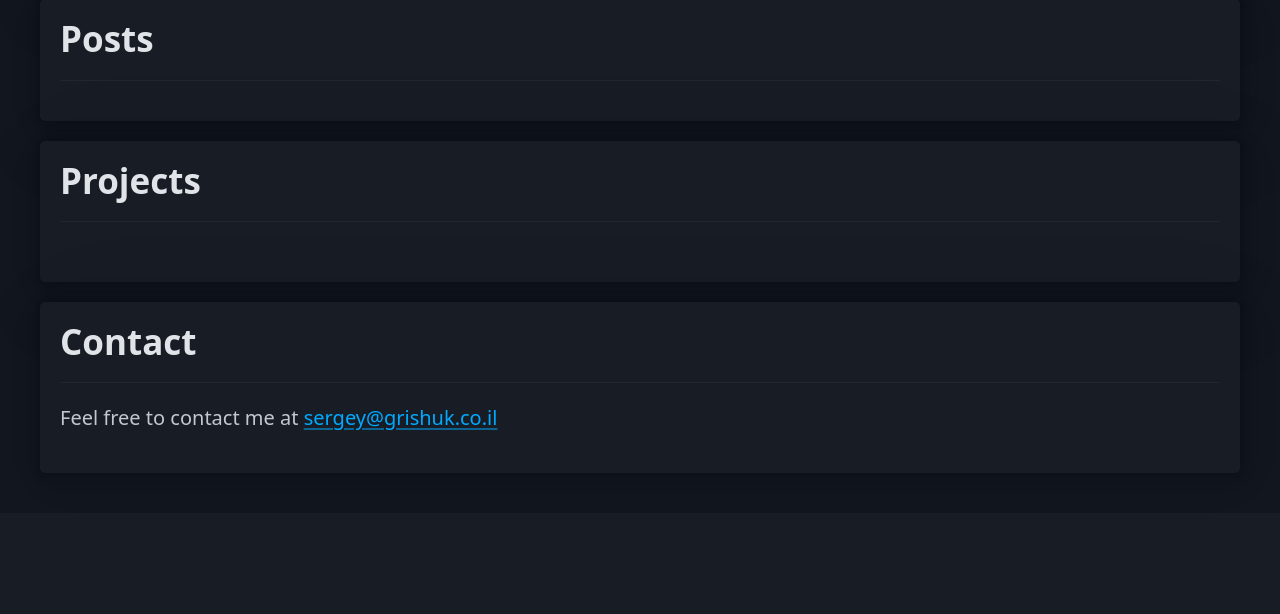
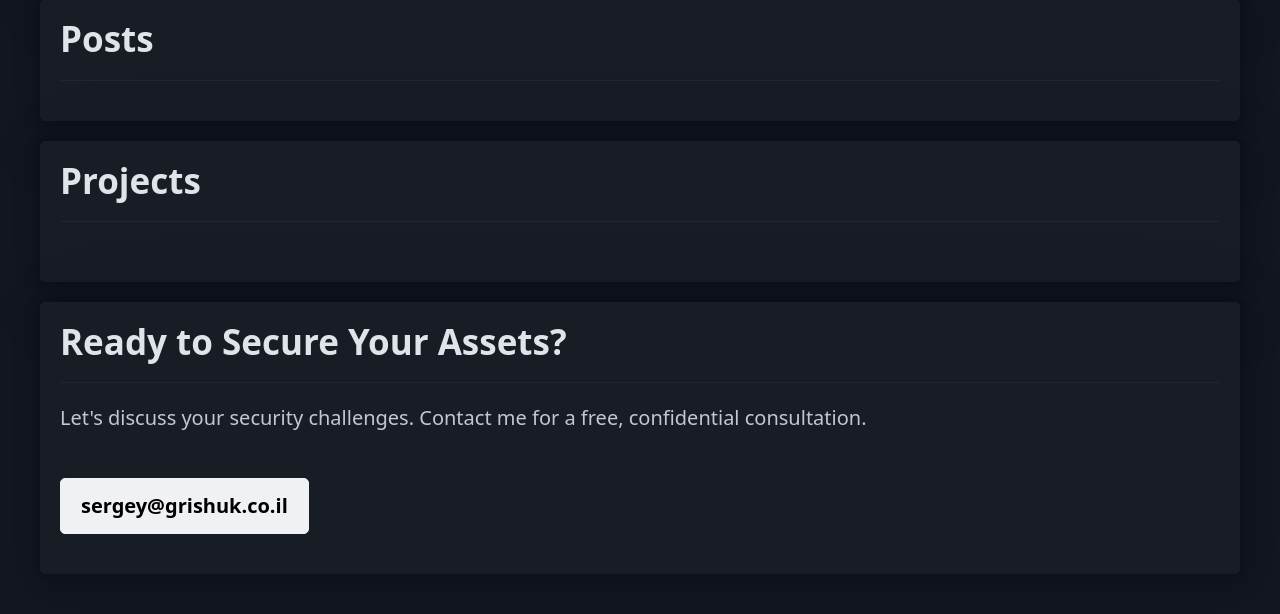
Before and after one commit to SergeyGrishuk/grishuk.co.il, a FastAPI app: page / in a window 1280 px wide. Shown: the part 1078-1692 px from the top of the page. Before the commit the page ends 1553 px from the top, so only its background shows below. Run offline with FastAPI, Linux system fonts and the light colour scheme; data that the repository does not hold is empty; some libraries are stand-ins or nearby versions.

Commit message:
Update home page

```diff
--- a/templates/home.html
+++ b/templates/home.html
@@ -147,9 +147,10 @@
 
         <article>
             <section id="contact">
-                <h2>Contact</h2>
+                <h2>Ready to Secure Your Assets?</h2>
                 <hr />
-                <p>Feel free to contact me at <a href="mailto:sergey@grishuk.co.il">sergey@grishuk.co.il</a></p>
+                <p>Let's discuss your security challenges. Contact me for a free, confidential consultation.</p>
+                <h3><a href="mailto:sergey@grishuk.co.il" role="button" class="contrast">sergey@grishuk.co.il</a></h3>
             </section>
         </article>
     </main>
```
